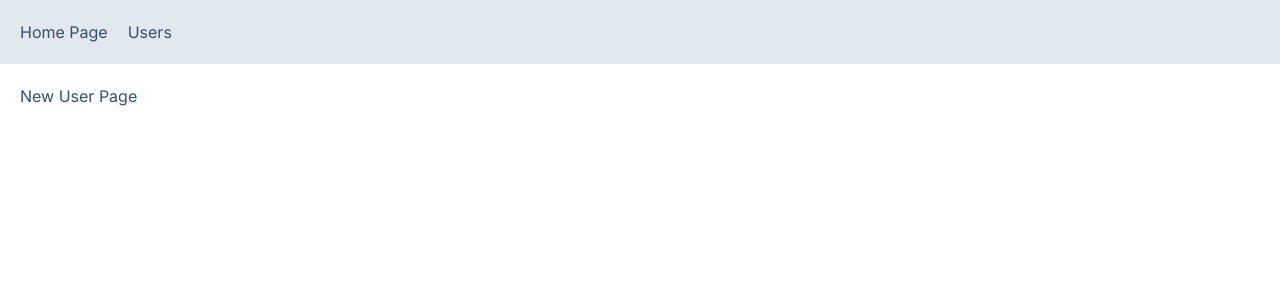
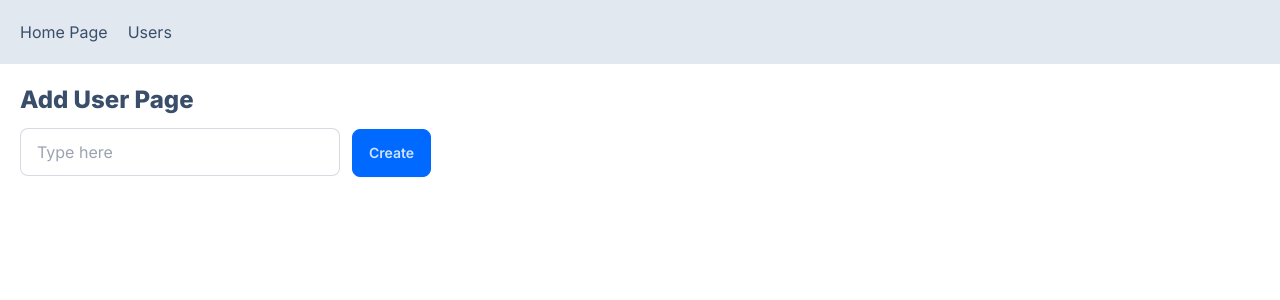
Before and after one commit to AdeshJ4/trace-app, a Next.js app: page /users/new in a window 1280 px wide. Shown: the top 300 px of the page. Built offline with nearby package versions, Linux system fonts and the light colour scheme.

Commit message:
router() - Navigate to another page

```diff
--- a/app/users/new/page.tsx
+++ b/app/users/new/page.tsx
@@ -1,7 +1,18 @@
-import React from "react";
+'use client';
+
+import { useRouter } from "next/navigation";
 
 const NewUser = () => {
-  return <div>New User Page</div>;
+  const router = useRouter();
+  return (
+    <>
+      <h1>Add User Page</h1>
+
+      <input type="text" placeholder="Type here" className="input input-bordered w-full max-w-xs" />
+
+      <button onClick={() => router.push('/users')} className="btn btn-primary ml-3">Create</button>
+    </>
+  );
 };
 
 export default NewUser;
--- a/app/users/page.tsx
+++ b/app/users/page.tsx
@@ -1,5 +1,6 @@
 import React from "react";
 import UserTable from "./UserTable";
+import Link from "next/link";
 
 interface Props {
   params: {};
@@ -10,6 +11,7 @@ const UsersPage = async ({ searchParams: { sortOrder } }: Props) => {
   return (
     <div>
       <h1>Users</h1>
+      <Link href="/users/new" className="btn">New User</Link>
       <UserTable sortOrder={sortOrder} />
     </div>
   );
```
